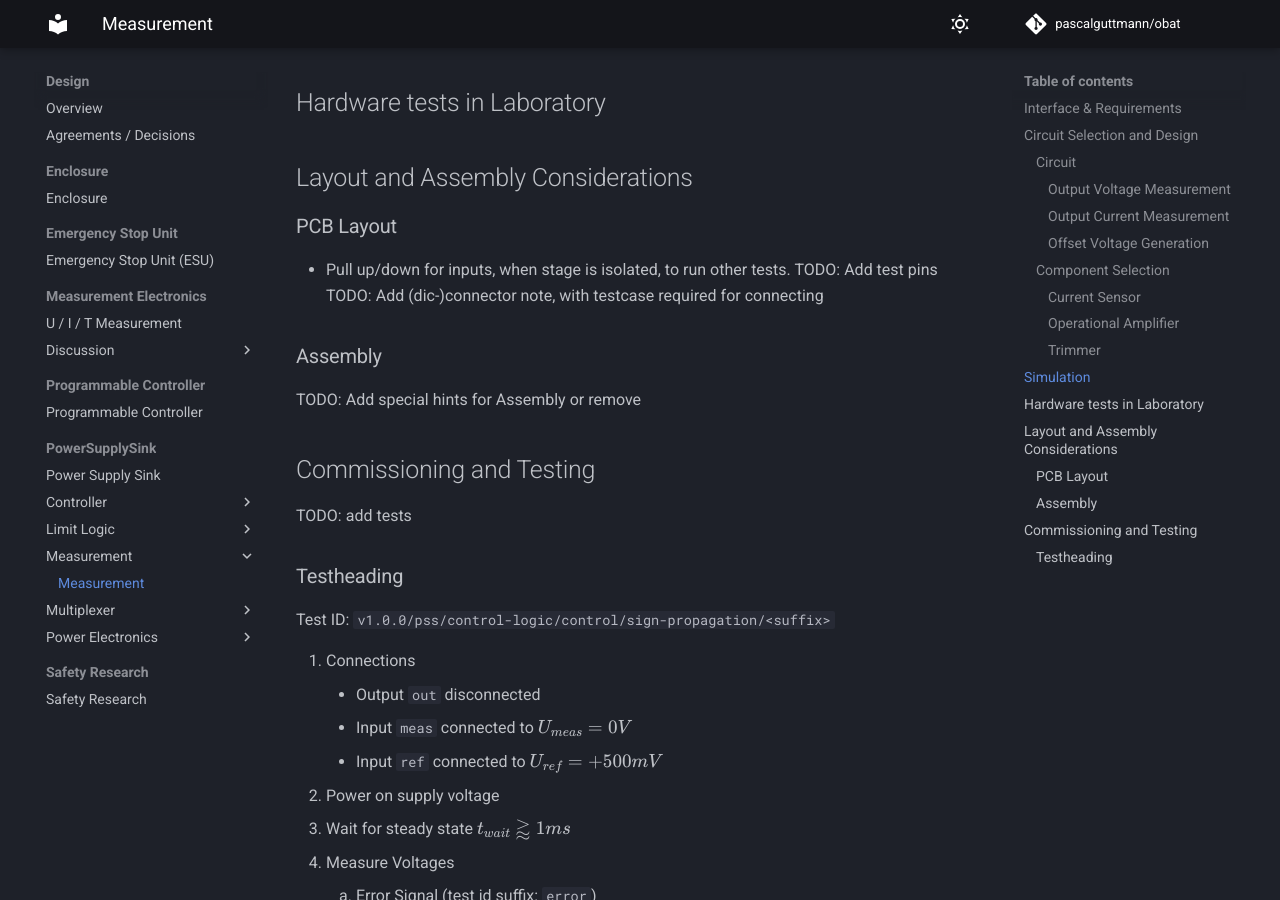
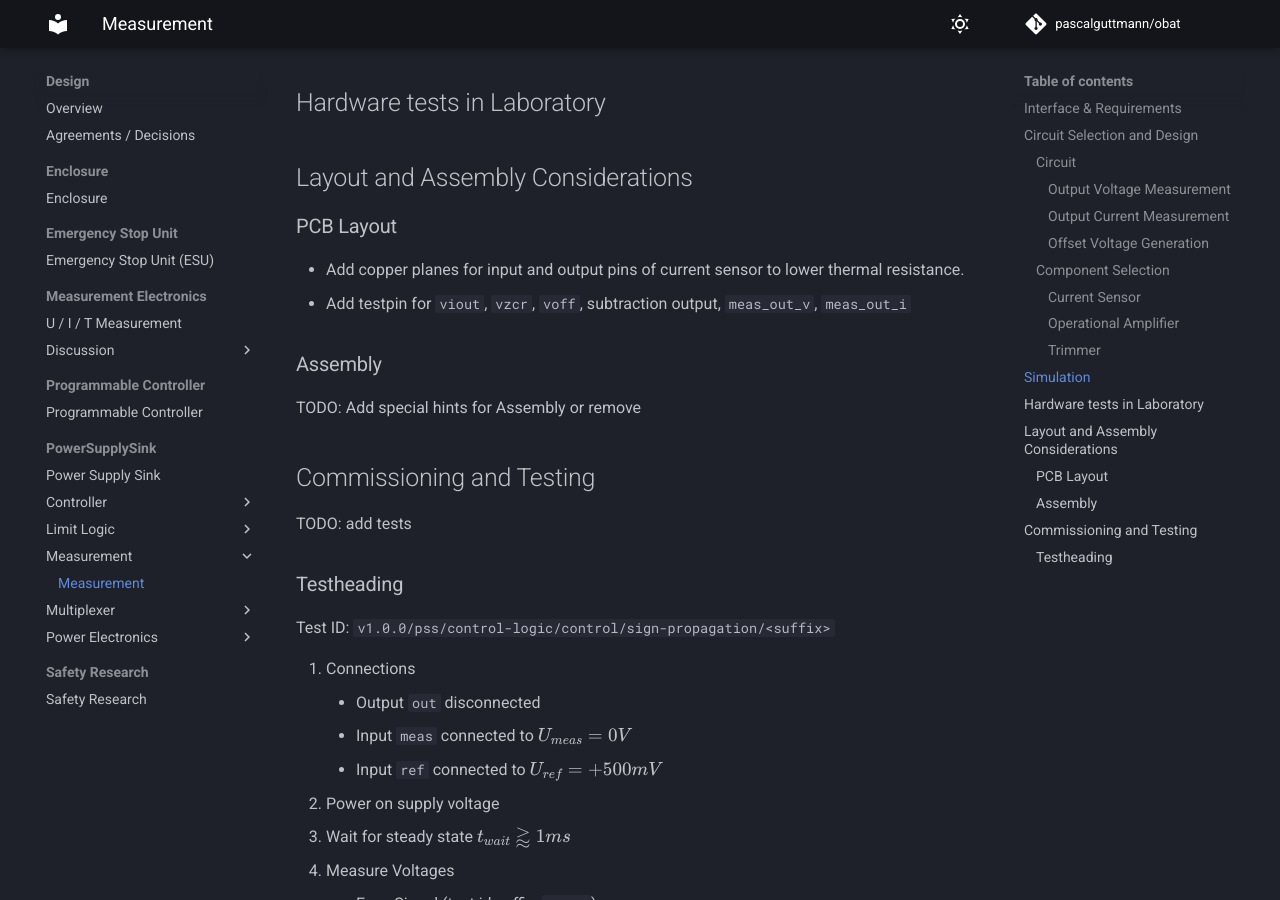
Before and after one commit to pascalguttmann/obat, an MkDocs documentation site: the page built from docs/design/pss/meas/meas.md, in a window 1280 px wide and 900 px high, scrolled down 5450 px. Built offline with MkDocs 1.6.1 and Material for MkDocs 9.7.7, drawn with Linux system fonts in a browser that asks for light colours; comment, search, counter and statistics services are not loaded.

Commit message:
add meas pcb layout hints

```diff
--- a/docs/design/pss/meas/meas.md
+++ b/docs/design/pss/meas/meas.md
@@ -172,9 +172,10 @@ TODO: link to simulation files
 
 ### PCB Layout
 
-- Pull up/down for inputs, when stage is isolated, to run other tests.
-TODO: Add test pins
-TODO: Add (dic-)connector note, with testcase required for connecting
+- Add copper planes for input and output pins of current sensor to lower
+thermal resistance.
+- Add testpin for `viout`, `vzcr`, `voff`, subtraction output, `meas_out_v`,
+`meas_out_i`
 
 ### Assembly
 
```
